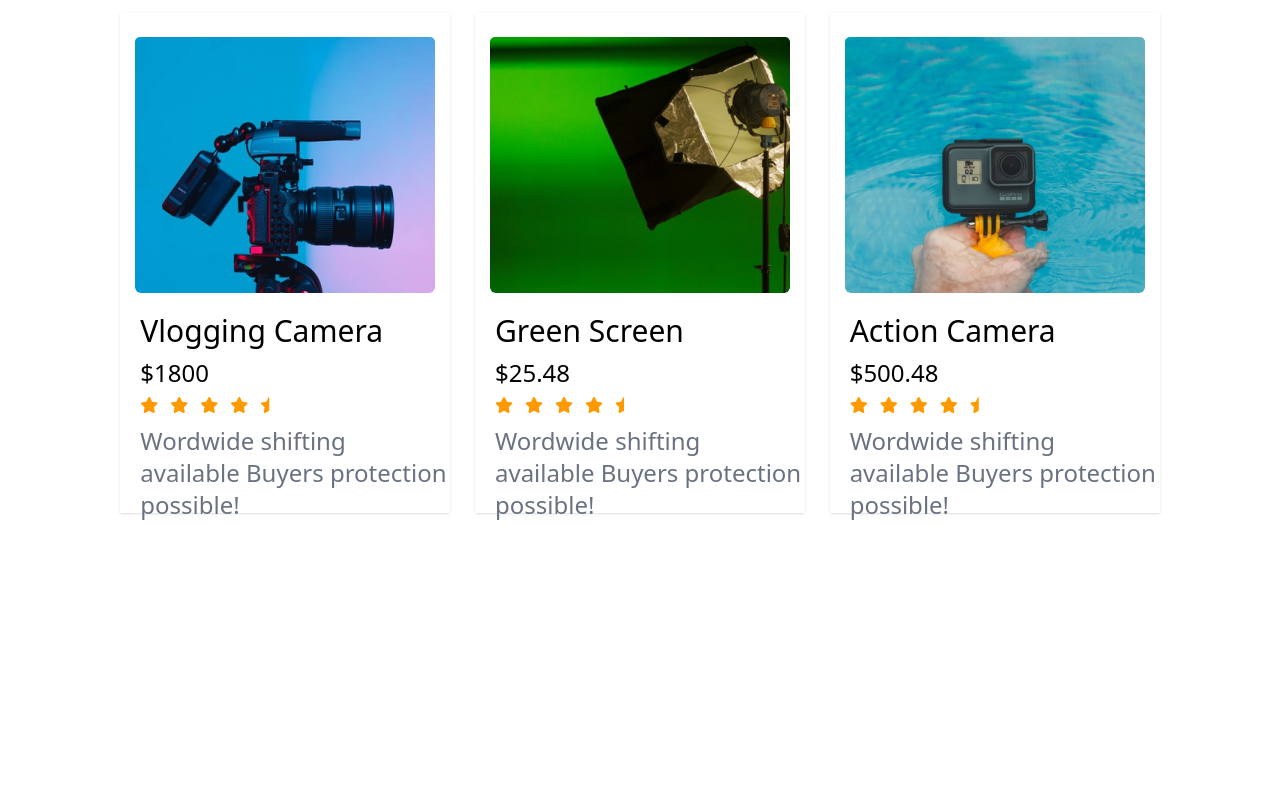
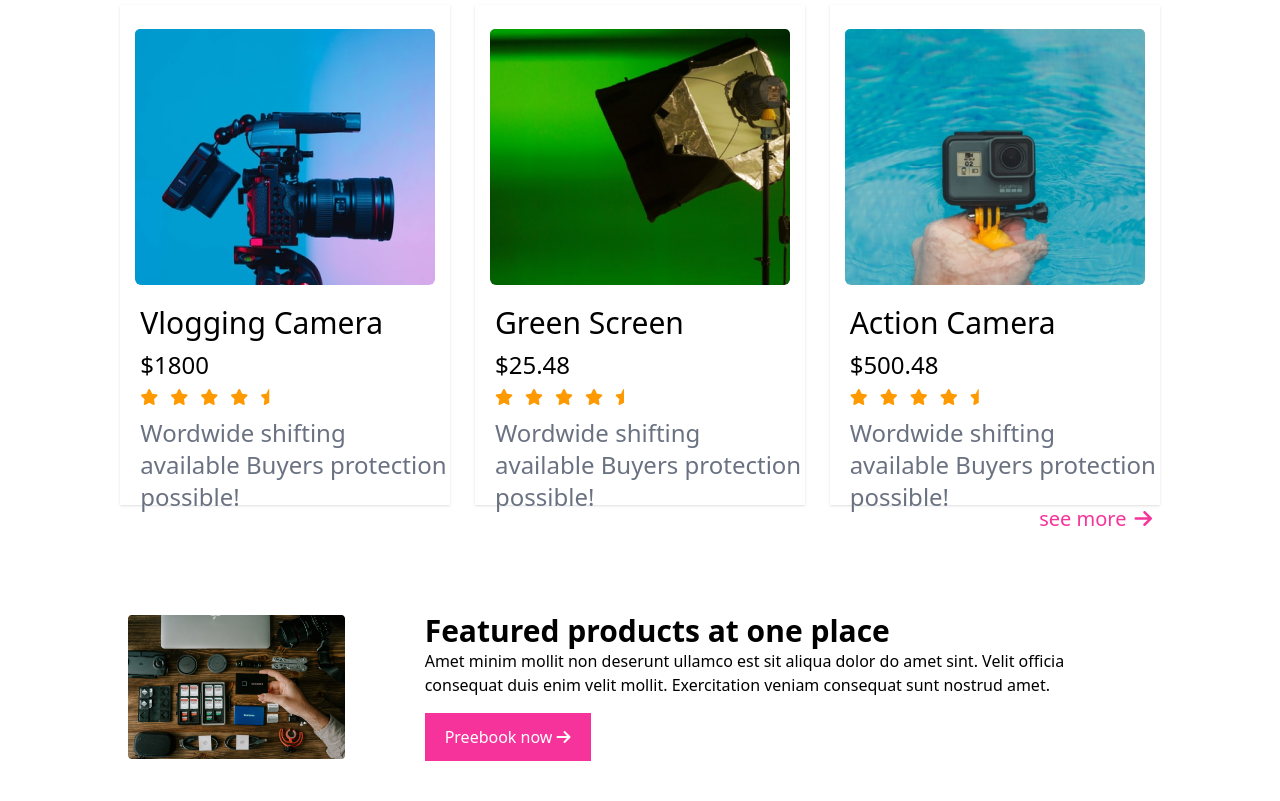
Before and after one commit to Nafiz-Nasim/Influencer-Products, a website: page index.html in a window 1280 px wide. Shown: the part 1686-2487 px from the top of the page. Before the commit the page ends 2207 px from the top, so only its background shows below. Drawn offline with Linux system fonts and the light colour scheme.

Commit message:
featured products

```diff
--- a/index.html
+++ b/index.html
@@ -18,7 +18,7 @@
   </head>
   <body class="bg-[#FFFFFF] " >
     <nav >
-        <div class="laptop hidden sm:flex justify-between  sm:max-w-2xl lg:max-w-5xl mx-auto border-4 border-amber-800 my-5 text-base">
+        <div class="laptop hidden sm:flex justify-between  sm:max-w-2xl lg:max-w-5xl mx-auto  my-5 text-base">
 
  <h2>Influencer products</h2>
  <div class="icons text-black ">
@@ -223,7 +223,21 @@ Buyers protection possible!</p>
 </div>
 
  </div>
+ <div class="seemore flex justify-end"><button class=" text-pink-500 flex items-center  gap-2  text-xl">see more <i class="fa-solid fa-arrow-right"></i> </button></div>
 
      </section>
+     <section class="sm:max-w-2xl lg:max-w-5xl sm:mx-auto mt-10 sm:flex sm:flex-row-reverse flex flex-col items-center justify-center">
+<div class="right flex flex-col justify-center items-center p-10  sm:items-start sm:ml-10">
+ <h2 class="text-3xl font-bold ">Featured products at one
+ place</h2>
+ <p>Amet minim mollit non deserunt ullamco est sit aliqua dolor do amet sint. Velit officia consequat duis enim velit mollit. Exercitation veniam consequat sunt nostrud amet.</p>
+ <button class="font-medium text-[16px] px-5 py-3 bg-pink-500  text-white mt-4" >Preebook now <i class="fa-solid fa-arrow-right"></i></button>
+</div>
+<div class="left flex items-center justify-center  w-[330px] h-[188px] sm:w-[400px] sm:h-full">
+  <img class="" src="images/gear.png" alt="">
+</div>
+
+     </section>
+
   </body>
 </html>
```
Also changed, not shown: src/output.css.
